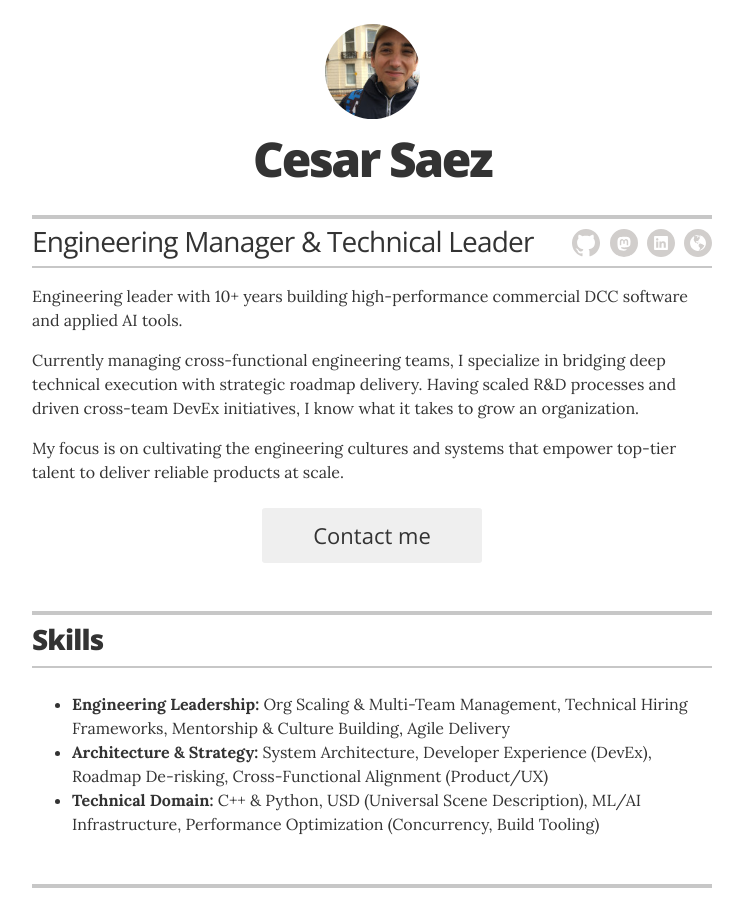
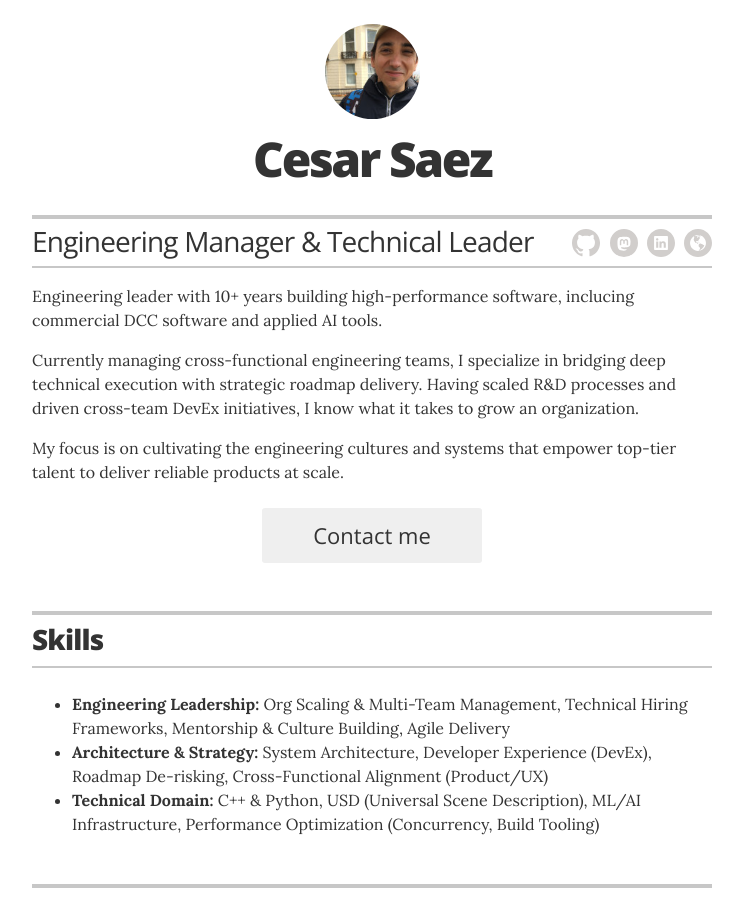
Before and after one commit to csaez/csaez.github.io, a Jekyll site: the page built from index.html, in a window 1280 px wide and 900 px high. Shown: the whole window, without its empty margins (268-1011 px from the left). Built offline with Jekyll 4.4.1, drawn with Linux system fonts in a browser that asks for light colours.

Commit message:
Update _config.yml

```diff
--- a/_config.yml
+++ b/_config.yml
@@ -19,7 +19,7 @@
 resume_header_contact_info:     "London, UK - hi@cesarsaez.com"
 display_header_contact_info:    "true"
 
-resume_header_intro: "<p>Engineering leader with 10+ years building high-performance commercial DCC software and applied AI tools.</p><p>Currently managing cross-functional engineering teams, I specialize in bridging deep technical execution with strategic roadmap delivery. Having scaled R&D processes and driven cross-team DevEx initiatives, I know what it takes to grow an organization.</p><p>My focus is on cultivating the engineering cultures and systems that empower top-tier talent to deliver reliable products at scale.</p>"
+resume_header_intro: "<p>Engineering leader with 10+ years building high-performance software, inclucing commercial DCC software and applied AI tools.</p><p>Currently managing cross-functional engineering teams, I specialize in bridging deep technical execution with strategic roadmap delivery. Having scaled R&D processes and driven cross-team DevEx initiatives, I know what it takes to grow an organization.</p><p>My focus is on cultivating the engineering cultures and systems that empower top-tier talent to deliver reliable products at scale.</p>"
 # use "yes" to display the email contact button,
 # "no" to display an "I'm not looking for work" message,
 # or remove the resume_looking_for_work option entirely
```
